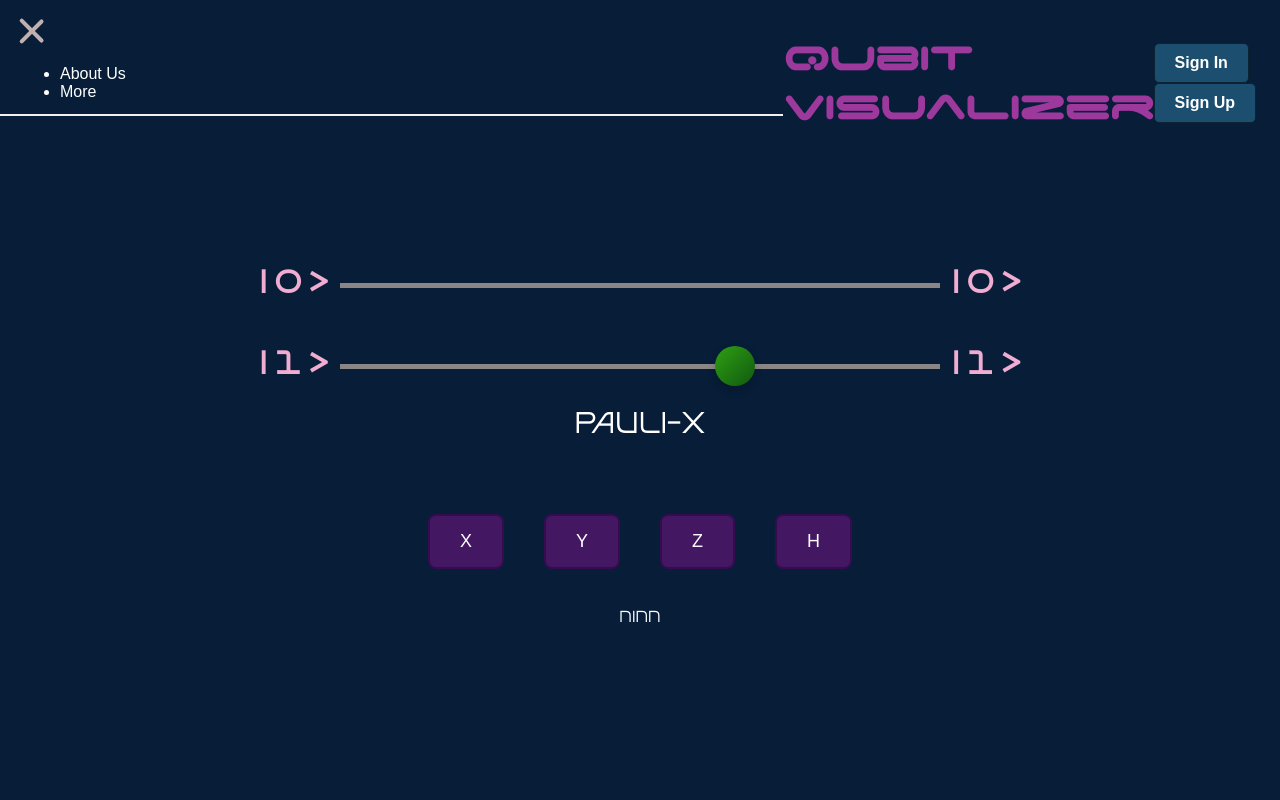
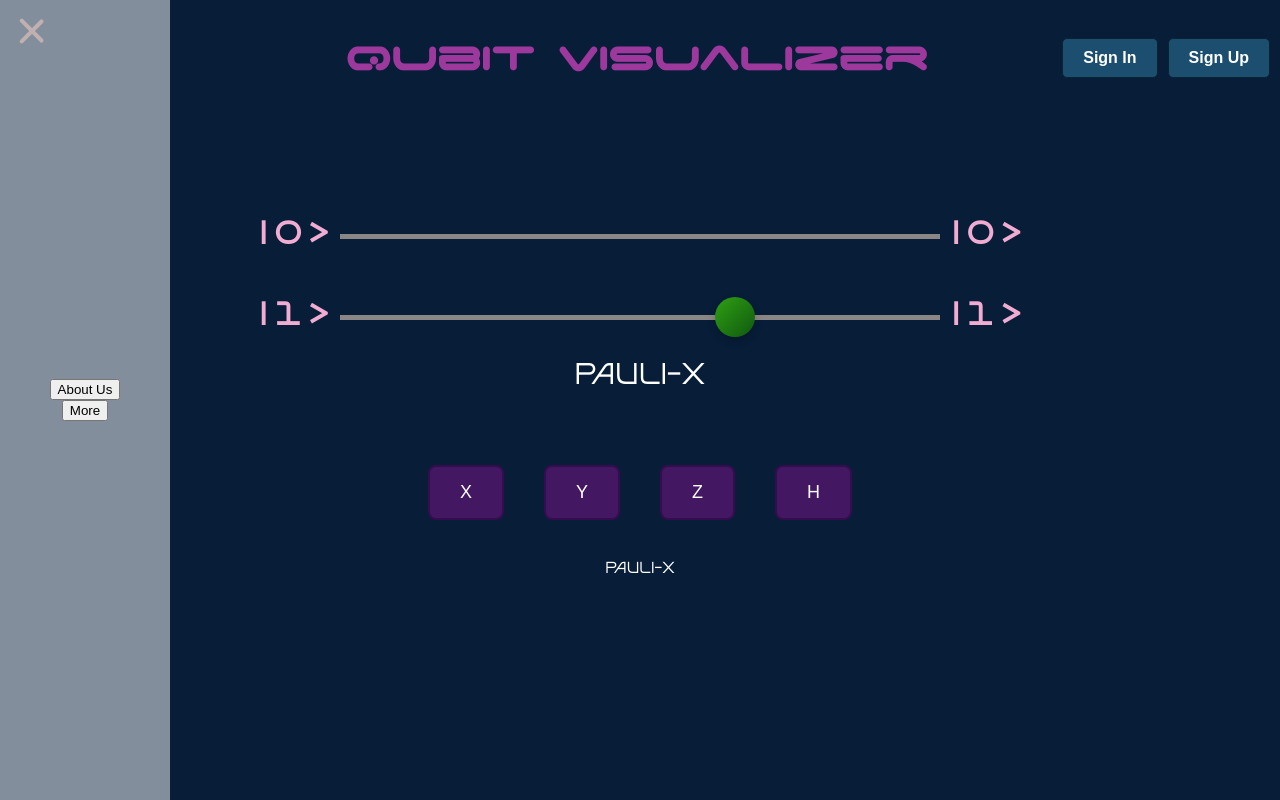
Before and after one commit to StefanBia/Qubit-Visualizer-Front, a React (Create React App) app in the folder qubit-visualizer-front/: page / in a window 1280 px wide. Both pictures are taken after a click on the element 36 px from the left and 31 px from the top of the page. Built offline with nearby package versions, Linux system fonts and the light colour scheme.

Commit message:
Make left menu openable

```diff
--- a/qubit-visualizer-front/src/App.js
+++ b/qubit-visualizer-front/src/App.js
@@ -11,7 +11,7 @@ import MenuBar from './components/menu-bar/menuBar';
 
 function App() {
   const [selectedGate, setSelectedGate] = useState('Pauli-X');//Set the default value for the current gate
-  const [gateText, setGateText] = useState('Ninn');//Default value of the text explaining the gate
+  const [gateText, setGateText] = useState('Pauli-X');//Default value of the text explaining the gate
   const [signInOpen, setSignInOpen] = useState(false);//Set the default visibility of the sign in/up modals
   const [signUpOpen, setSignUpOpen] = useState(false);
   const paulixText = 'The Pauli-X gate is a single-qubit rotation through π radians around the x-axis.';
--- a/qubit-visualizer-front/src/components/menu-bar/burger.js
+++ b/qubit-visualizer-front/src/components/menu-bar/burger.js
@@ -12,6 +12,7 @@ const StyledBurger = styled.div`
     display : flex;
     justify-content : space-around;
     flex-flow : column nowrap;
+    z-index : 10;
 
     div{
         width : 2rem;
@@ -47,7 +48,7 @@ const Burger = () =>{
             <div className="burger-item"/>
             <div className="burger-item"/>
         </StyledBurger>
-        <MenuContent open = {open}/>
+        {open && <MenuContent/>}
         </>
     );
 }
--- a/qubit-visualizer-front/src/components/menu-bar/menuBar.js
+++ b/qubit-visualizer-front/src/components/menu-bar/menuBar.js
@@ -5,9 +5,9 @@ import Burger from "./burger";
 import MenuContent from "./menuContent";
 
 const Menu = styled.nav`
-    width : 100%;
-    height : 65px;
-    border-bottom : 2px solid #f1f1f1;
+    width : 170px;
+    height : 100%;
+
     padding : 0 20px;
     display : flex;
     justify-content: space-between;
@@ -15,7 +15,6 @@ const Menu = styled.nav`
 const MenuBar = () =>{
     return(
         <Menu>
-
             <Burger />
         </Menu>
     );
--- a/qubit-visualizer-front/src/components/menu-bar/menuContent.css
+++ b/qubit-visualizer-front/src/components/menu-bar/menuContent.css
@@ -0,0 +1,25 @@
+.side-list{
+    padding-top: 80px;
+    list-style: none;
+}
+
+.side-list li{
+    padding-top: 160px;
+    padding-right: 20px;
+    font-size: 25px;
+    background-color: blueviolet;
+}
+
+.menu-content {
+    position: fixed;
+    top: 0;
+    left: 0;
+    width: 170px;
+    height: 100%;
+    background-color: rgba(255, 255, 255, 0.5); /* Semi-transparent background */
+    z-index: 3;
+    display: flex;
+    flex-direction: column;
+    justify-content: center;
+    align-items: center;
+  }
--- a/qubit-visualizer-front/src/components/menu-bar/menuContent.js
+++ b/qubit-visualizer-front/src/components/menu-bar/menuContent.js
@@ -7,10 +7,8 @@ const MenuContent = ({open}) => {
 
     return(
         <div className="menu-content" open = {open}>
-            <ul>
-                <li>About Us</li>
-                <li>More</li>
-            </ul>
+            <button>About Us</button>
+            <button>More</button>
         </div>
     );
 
```
